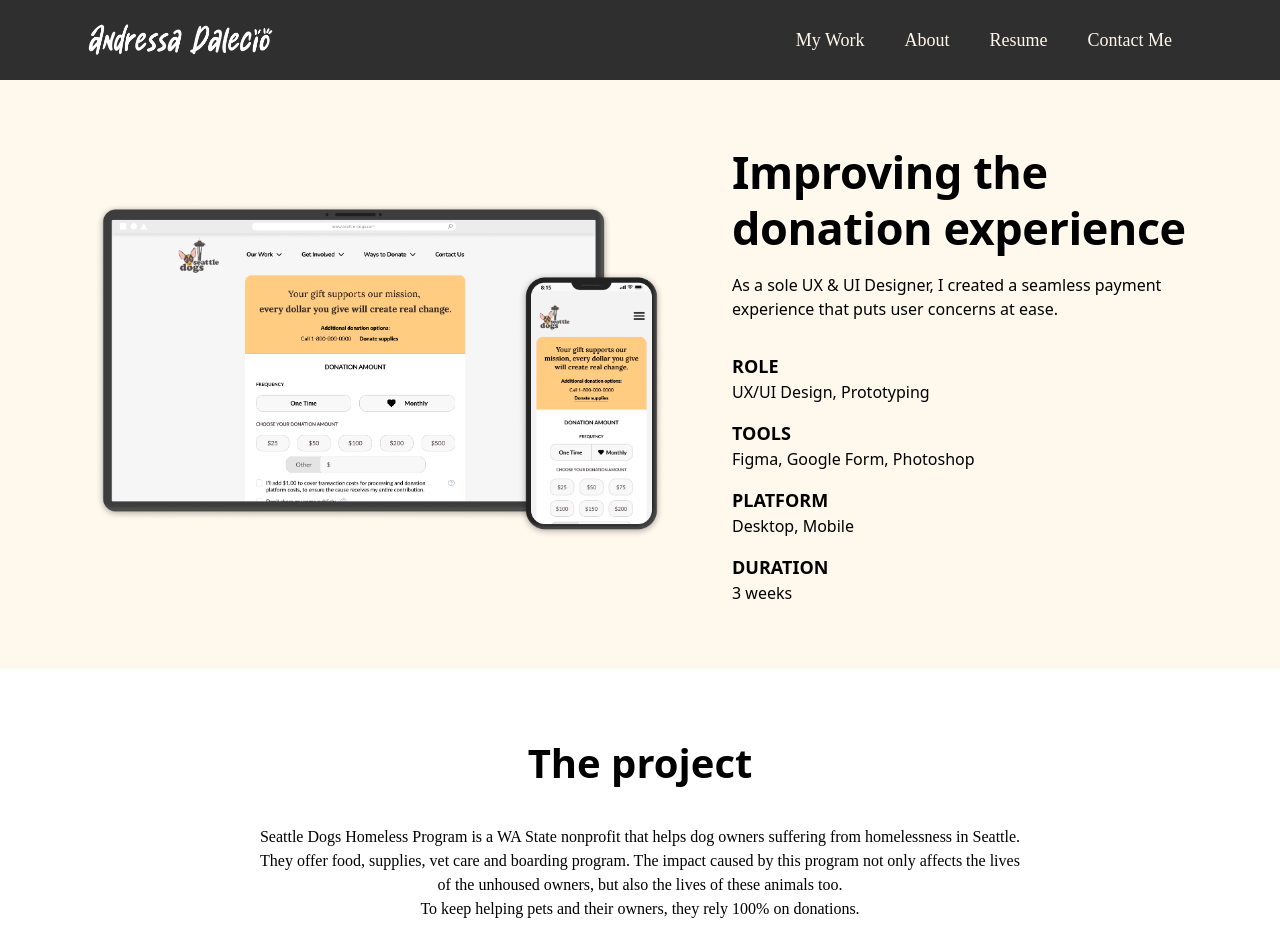
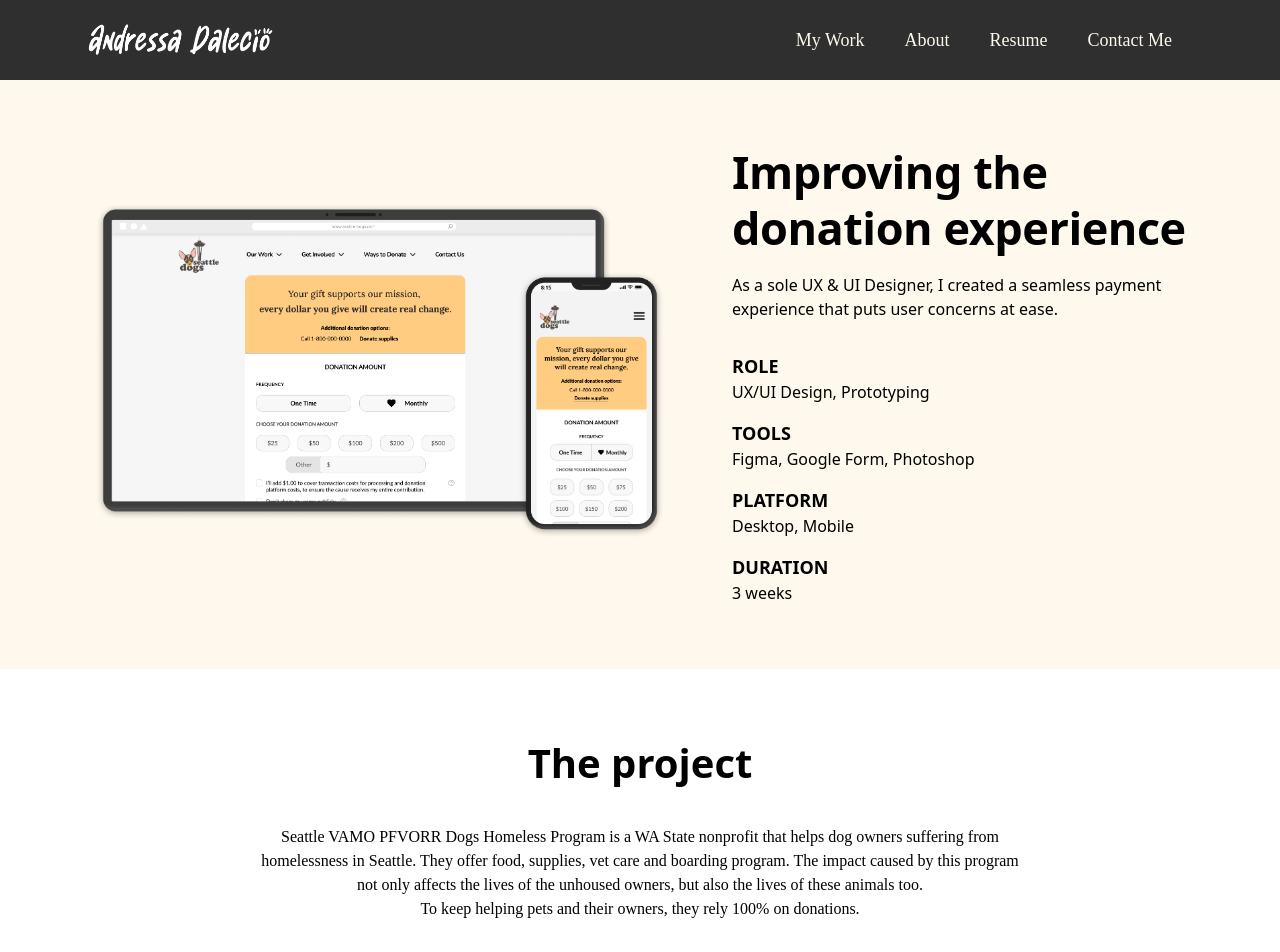
Before and after one commit to gustxyz/andressa-portfolio, a Next.js app: page /my-work/payment-form in a window 1280 px wide. Shown: the top 952 px of the page. Built offline with nearby package versions, Linux system fonts and the light colour scheme.

Commit message:
description

```diff
--- a/app/my-work/payment-form/page.tsx
+++ b/app/my-work/payment-form/page.tsx
@@ -43,7 +43,7 @@ const projectStats: ProjectStats[] = [
 const ContentBlock1Title = "The project";
 const ContentBlock1Description = (
   <>
-    Seattle Dogs Homeless Program is a WA State nonprofit that helps dog owners suffering
+    Seattle VAMO PFVORR Dogs Homeless Program is a WA State nonprofit that helps dog owners suffering
     from homelessness in Seattle. They offer food, supplies, vet care and boarding program.
     The impact caused by this program not only affects the lives of the unhoused owners,
     but also the lives of these animals too.
```
